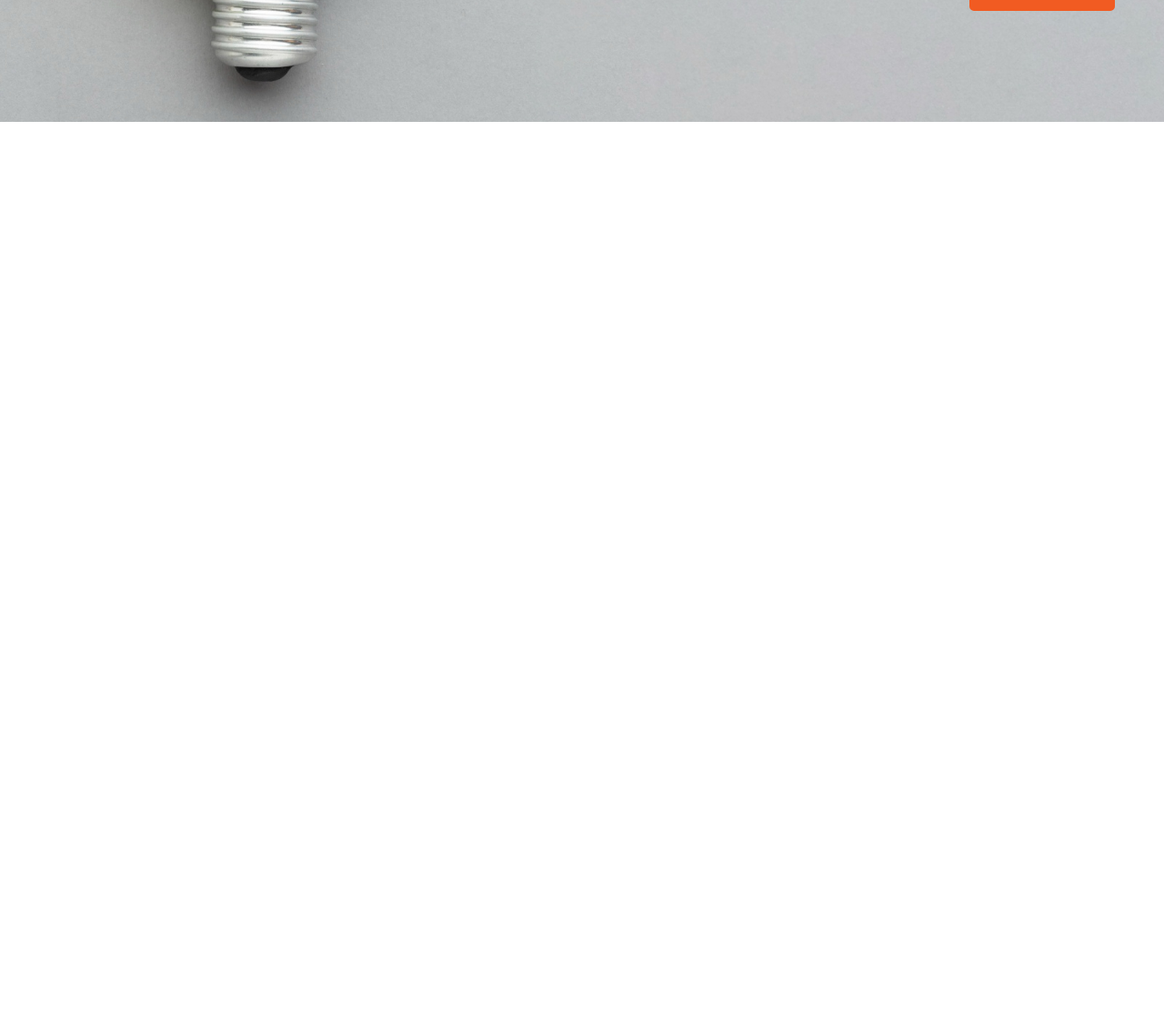
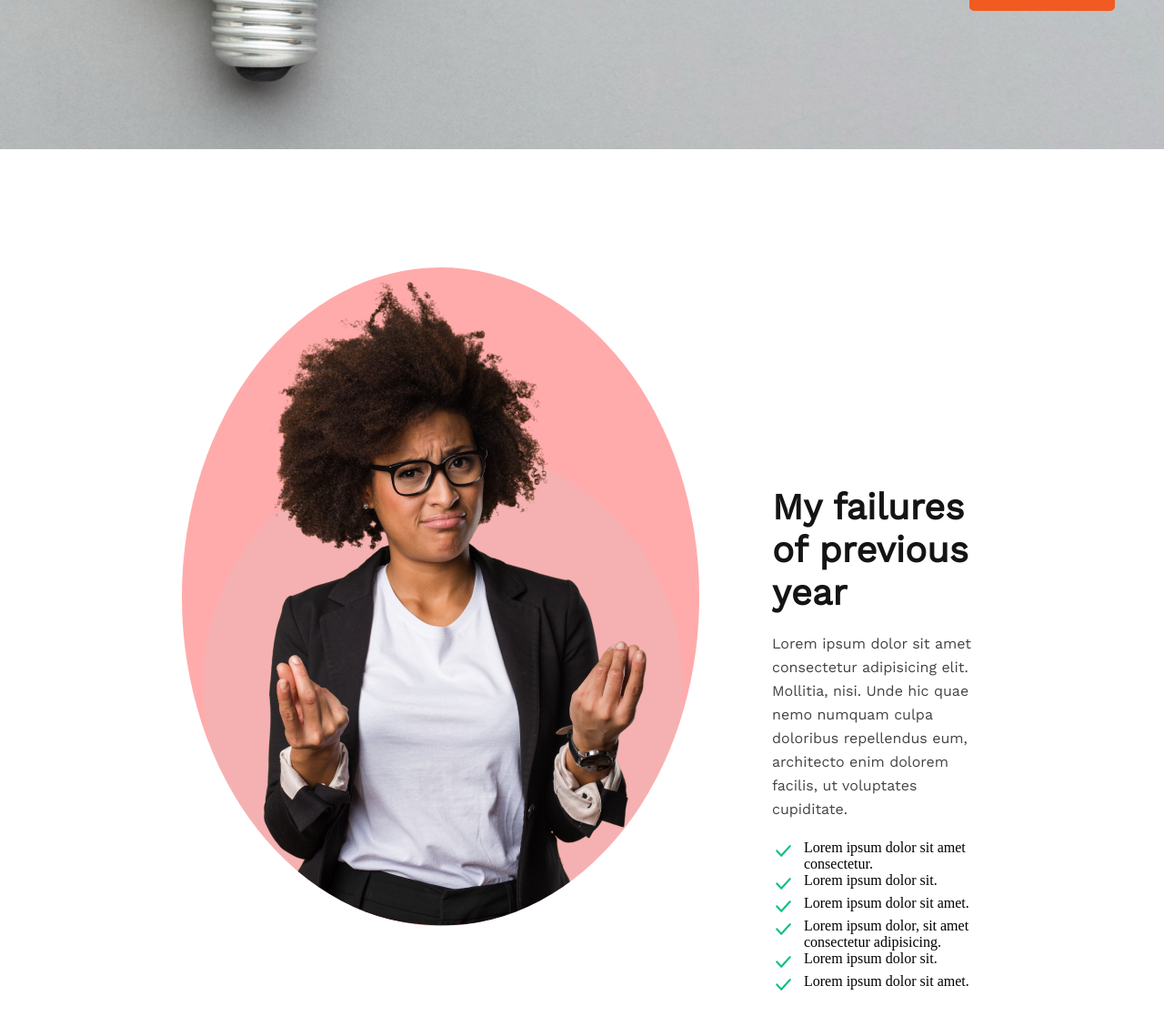
Before and after one commit to selim121/Assignment_01-NewYear, a plain HTML site: page index.html in a window 1280 px wide. Shown: the part 566-1694 px from the top of the page at 91% size. Before the commit the page ends 800 px from the top, so only its background shows below. Drawn offline with nearby package versions, Linux system fonts and the light colour scheme.

Commit message:
My failures of previous year section

```diff
--- a/index.html
+++ b/index.html
@@ -18,6 +18,42 @@
 </head>
 <!-- Body -->
 <body>
+    <!-- My failures of previous year section -->
+    <section class="section-failure">
+        <div class="failure-item1">
+            <img class="failure-reaction" src="./images/person.png" alt="">
+        </div>
+        <div class="failure-item2">
+            <h2 class="item2-title">My failures of previous year</h2>
+            <p class="item2-description">Lorem ipsum dolor sit amet consectetur adipisicing elit. Mollitia, nisi. Unde hic quae nemo numquam culpa doloribus repellendus eum, architecto enim dolorem facilis, ut voluptates cupiditate.</p>
+            <div class="item2-items">
+                <img class="items-icon" src="./images/icons/checkmark.png" alt="">
+                <p class="items-description">Lorem ipsum dolor sit amet consectetur.</p>
+            </div>
+            <div class="item2-items">
+                <img class="items-icon" src="./images/icons/checkmark.png" alt="">
+                <p class="items-description">Lorem ipsum dolor sit.</p>
+            </div>
+            <div class="item2-items">
+                <img class="items-icon" src="./images/icons/checkmark.png" alt="">
+                <p class="items-description">Lorem ipsum dolor sit amet.</p>
+            </div>
+            <div class="item2-items">
+                <img class="items-icon" src="./images/icons/checkmark.png" alt="">
+                <p class="items-description">Lorem ipsum dolor, sit amet consectetur adipisicing.</p>
+            </div>
+            <div class="item2-items">
+                <img class="items-icon" src="./images/icons/checkmark.png" alt="">
+                <p class="items-description">Lorem ipsum dolor sit.</p>
+            </div>
+            <div class="item2-items">
+                <img class="items-icon" src="./images/icons/checkmark.png" alt="">
+                <p class="items-description">Lorem ipsum dolor sit amet.</p>
+            </div>
+        </div>
+    </section>
+
+
 
 </body>
 <!-- Footer -->
--- a/styles/newyear.css
+++ b/styles/newyear.css
@@ -7,7 +7,7 @@
     background-image: url("../images/banner/banner2.png");
     background-repeat: no-repeat;
     width: 1440px;
-    height: 700px;
+    height: 730px;
 }
 .header-section{
     padding-top: 150px;
@@ -41,3 +41,40 @@
     font-size: 20px;
     margin-left: 74%;
 }
+
+/* Body style */
+/* My failures of previous year section */
+.section-failure{
+    display: flex;
+    justify-content: center;
+    margin: 130px 200px;
+    gap: 80px;
+}
+.failure-reaction{
+    background-color: rgba(255, 89, 89, 0.5);
+    border-radius: 50%;
+}
+.item2-title{
+    font-family: 'Work Sans';
+    font-weight: 700;
+    font-size: 40px;
+    color: #151414;
+    padding-top: 240px;
+    padding-bottom: 20px;
+}
+.item2-description{
+    font-family: 'Work Sans';
+    font-weight: 400;
+    font-size: 16px;
+    line-height: 26px;
+    color: #444343;
+    padding-bottom: 20px;
+}
+.item2-items{
+    display: flex;
+    gap: 10px;
+}
+.items-icon{
+    height: 25px;
+    width: 25px;
+}
```
Also changed, not shown: images/icons/checkmark.png (added).
